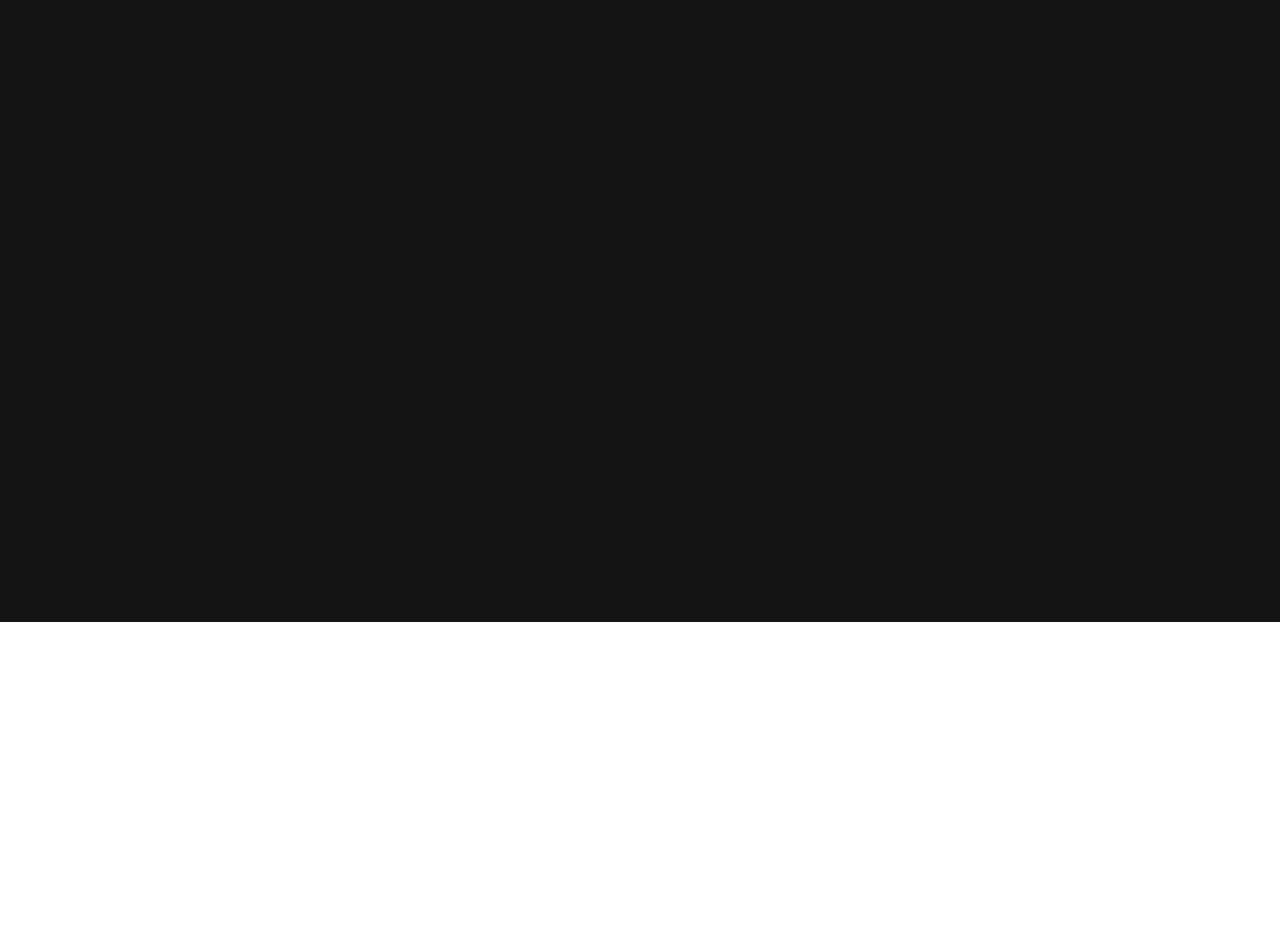
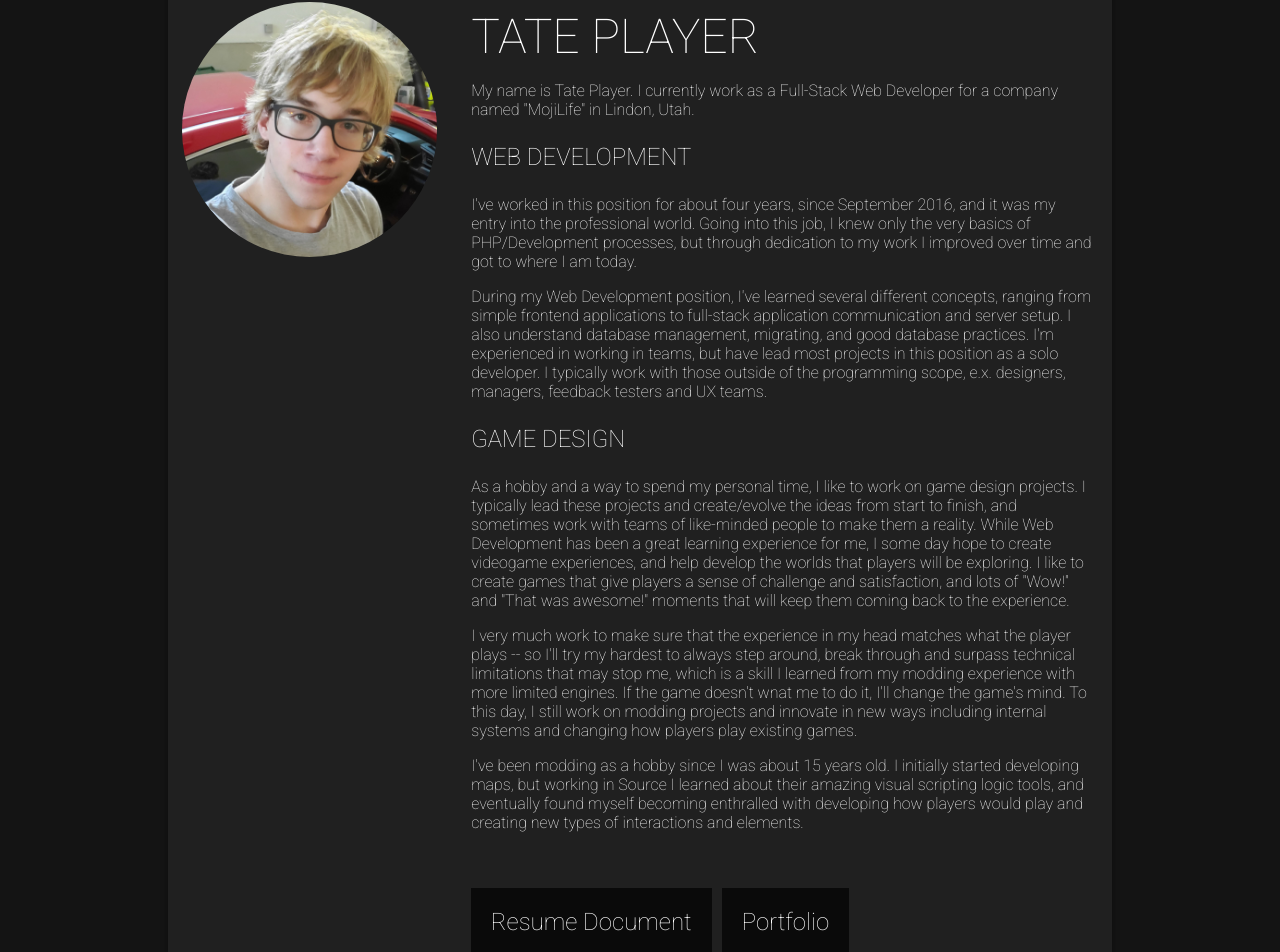
Before and after one commit to tateplayer/tatesite, a Vue app: page /about in a window 1280 px wide. Shown: the part 178-1130 px from the top of the page. Before the commit the page ends 800 px from the top, so only its background shows below. Built offline with nearby package versions, Linux system fonts and the light colour scheme.

Commit message:
added about, contact pages, resume

```diff
--- a/index.html
+++ b/index.html
@@ -158,6 +158,38 @@ h1, h2, h3, h4, h5 {
   padding-top:116px;
   margin-left:50px;
   margin-right:50px;
+  padding-bottom:50px;
+}
+
+.section-standalone {
+    margin:0 auto;
+    width:80%;
+    background-color:rgb(32, 32, 32);
+    margin-top:50px;
+    box-shadow:0px 0px 5px 2px rgba(0, 0, 0, 0.25);
+    font-size:0;
+}
+
+.section-container {
+    width:80%;
+    margin:0 auto;
+    padding-top:20px;
+}
+.section-container > p {
+    font-family:"Roboto";
+    font-weight:200;
+    font-size:18px;
+    color:white;
+    text-indent:5%;
+    margin:0;
+}
+
+.section-container > p > a {
+  color:white;
+}
+
+a {
+  color:white;
 }
 
 @media only screen and ( max-width:720px )
@@ -168,9 +200,33 @@ h1, h2, h3, h4, h5 {
   }
   .main-navigation-title {
     font-size:24px;
+    display:none;
   }
 }
 
+/*
+  SOME GLOBAL FONTS
+*/
+.texttitle {
+  font-size:48px;
+}
+.textbig {
+  font-size:30px;
+}
+.textmedium {
+  font-size:24px;
+}
+.textsmall {
+  font-size:16px;
+}
+
+.font-roboto-thin {
+  font-family:"Roboto";
+  font-weight:200;
+}
+.text-white {
+  color:white;
+}
 
 
 </style>
--- a/src/App.vue
+++ b/src/App.vue
@@ -55,7 +55,7 @@ export default {
   },
   methods: {
     updateHeaderStyles: function () {
-      if (this.$route.name !== "home") {
+      if (this.$route.name !== "home" && this.$route.name !== "about") {
         this.navTitleStyle.opacity = 100
         this.navTitleStyle.maxWidth = "300px"
       } else {
--- /dev/null
+++ b/src/components/About.vue
@@ -0,0 +1,95 @@
+<template>
+    <div class="sectional">
+        <div class="section-standalone">
+            <div class="horiz-3070-left">
+                <div class="portrait-main-container">
+                    <img src="/static/about/tate-headshot-june62020.jpg" />
+                </div>
+            </div>
+            <div class="horiz-3070-right">
+                <div style="padding:20px">
+                    <h3 class="font-roboto-thin texttitle text-white">TATE PLAYER</h3>
+                    <p class="font-roboto-thin textsmall text-white">My name is Tate Player. I currently work as a Full-Stack Web Developer for a company named "MojiLife" in Lindon, Utah.</p>
+                    <p class="font-roboto-thin textmedium text-white">WEB DEVELOPMENT</p>
+                    <p class="font-roboto-thin textsmall text-white">I've worked in this position for about four years, since September 2016, and it was my entry into the professional world. Going into this job, I knew only the very basics of PHP/Development processes, but through dedication to my work I improved over time and got to where I am today.</p>
+                    <p class="font-roboto-thin textsmall text-white">During my Web Development position, I've learned several different concepts, ranging from simple frontend applications to full-stack application communication and server setup. I also understand database management, migrating, and good database practices. I'm experienced in working in teams, but have lead most projects in this position as a solo developer. I typically work with those outside of the programming scope, e.x. designers, managers, feedback testers and UX teams.</p>
+                    <p class="font-roboto-thin textmedium text-white">GAME DESIGN</p>
+                    <p class="font-roboto-thin textsmall text-white">As a hobby and a way to spend my personal time, I like to work on game design projects. I typically lead these projects and create/evolve the ideas from start to finish, and sometimes work with teams of like-minded people to make them a reality. While Web Development has been a great learning experience for me, I some day hope to create videogame experiences, and help develop the worlds that players will be exploring. I like to create games that give players a sense of challenge and satisfaction, and lots of "Wow!" and "That was awesome!" moments that will keep them coming back to the experience.</p>
+                    <p class="font-roboto-thin textsmall text-white">I very much work to make sure that the experience in my head matches what the player plays -- so I'll try my hardest to always step around, break through and surpass technical limitations that may stop me, which is a skill I learned from my modding experience with more limited engines. If the game doesn't wnat me to do it, I'll change the game's mind. To this day, I still work on modding projects and innovate in new ways including internal systems and changing how players play existing games.</p>
+                    <p class="font-roboto-thin textsmall text-white">I've been modding as a hobby since I was about 15 years old. I initially started developing maps, but working in Source I learned about their amazing visual scripting logic tools, and eventually found myself becoming enthralled with developing how players would play and creating new types of interactions and elements.</p>
+                </div>
+            </div>
+            <div class="about-links-container">
+                <a href="/static/about/tate-player-resume-2020.pdf"><button class="about-link-button">Resume Document</button></a>
+                <router-link to="/projects" tag="button" class="about-link-button">Portfolio</router-link>
+            </div>
+        </div>
+    </div>
+</template>
+
+<script>
+export default {
+  name: "About"
+}
+</script>
+
+<style scoped>
+    .horiz-3070-left {
+        vertical-align:top;
+        display:inline-block;
+        width:30%;
+    }
+    .horiz-3070-right {
+        vertical-align:top;
+        display:inline-block;
+        width:70%;
+    }
+    .portrait-main-container {
+        padding:5%;
+    }
+    .portrait-main-container img {
+        border-radius:50%;
+        overflow:hidden;
+        width:100%;
+    }
+    .about-links-container {
+        width:100%;
+        padding:20px;
+        text-align:center;
+    }
+    .about-link-button {
+        border:0;
+        background-color:rgb(20, 20, 20);
+        color:white;
+        font-family:"Roboto";
+        font-weight:200;
+        font-size:24px;
+        padding:20px;
+        background: linear-gradient( to bottom, rgb( 10, 10, 10 ) 50%, white 50%);
+        background-size:100% 200%;
+        background-position:left top;
+        transition:all 500ms ease;
+        transition-property:background-position, color;
+        cursor:pointer;
+        margin-right:5px;
+        margin-left:5px;
+    }
+    .about-link-button:hover {
+        color:rgb(32, 32, 32);
+        background-position:left bottom;
+    }
+    @media only screen and (max-width:900px)
+    {
+        .section-standalone {
+            width:100%;
+        }
+        .horiz-3070-left {
+            width:100%;
+            display:block;
+        }
+        .horiz-3070-right {
+            width:100%;
+            display:block;
+        }
+    }
+</style>
--- /dev/null
+++ b/src/components/Contact.vue
@@ -0,0 +1,58 @@
+<template>
+    <div class="sectional">
+        <div class="section-standalone" style="padding-top:30px;padding-bottom:30px;">
+            <div class="section-container">
+                <h3 class="font-roboto-thin texttitle text-white">CONTACT</h3>
+                <p class="contact-paragraph-spaced">For business queries and other requests along those lines, you can send me an e-mail at <a href="mailto:contact@tateplayer.codes">contact@tateplayer.codes</a>.</p>
+                <p class="contact-paragraph-spaced">For other things, as well as viewing some of my work on outward-facing social platforms, you can check out the links below:</p>
+                <ul class="contact-paragraph-spaced font-roboto-thin textsmall text-white contact-list">
+                    <li><a class="link-white textmedium" href="https://twitter.com/lilrobotty"><button class="contact-link-button">Twitter</button></a></li>
+                    <li><a class="link-white textmedium" href="https://www.youtube.com/channel/UCghRyxbrX8bolFG--KDJ3Hg"><button class="contact-link-button">Youtube</button></a></li>
+                    <li><a class="link-white textmedium" href="https://steamcommunity.com/profiles/76561198311612817/myworkshopfiles/"><button class="contact-link-button">Steam Workshop</button></a></li>
+                    <li><a class="link-white textmedium" href="https://www.linkedin.com/in/kameron-player-ab2010147/"><button class="contact-link-button">LinkedIn</button></a></li>
+                </ul>
+                <p class="contact-paragraph-spaced"></p>
+            </div>
+        </div>
+    </div>
+</template>
+
+<script>
+export default {
+  name: "Contact"
+}
+</script>
+
+<style scoped>
+    .contact-list {
+        list-style-type:none;
+    }
+    .contact-list > li {
+        margin-top:20px;
+        display:inline-block;
+    }
+    .contact-paragraph-spaced {
+        margin-top:10px;
+        margin-bottom:20px;
+        text-indent:0%;
+    }
+    .contact-link-button {
+        border:0;
+        background-color:rgb(20, 20, 20);
+        color:white;
+        font-family:"Roboto";
+        font-weight:200;
+        font-size:24px;
+        padding:20px;
+        background: linear-gradient( to bottom, rgb( 10, 10, 10 ) 50%, white 50%);
+        background-size:100% 200%;
+        background-position:left top;
+        transition:all 500ms ease;
+        transition-property:background-position, color;
+        cursor:pointer;
+    }
+    .contact-link-button:hover {
+        color:rgb(32, 32, 32);
+        background-position:left bottom;
+    }
+</style>
--- a/src/components/Home.vue
+++ b/src/components/Home.vue
@@ -46,14 +46,6 @@ export default {
 </script>
 
 <style>
-  .font-roboto-thin {
-    font-family:"Roboto";
-    font-weight:200;
-  }
-  .text-white {
-    color:white;
-  }
-
   .home-wrapper {
     width:100%;
     height:100vh;
--- a/src/components/projects/layout.vue
+++ b/src/components/projects/layout.vue
@@ -6,14 +6,14 @@
       </div>
       <div class="project-title-wrapper">
         <div class="project-title-wrapper-inner">
-          <h2 class="main-navigation-title">{{ project_details.title }}</h2>
+          <h2 class="font-roboto-thin text-white textbig">{{ project_details.title }}</h2>
         </div>
         <!--<div class="project-title-underline"></div>-->
       </div>
       <div class="project-section" v-for="content in project_details.content" v-bind:key="content.title">
         <div class="section-title">
           <div class="section-title-inner">
-            <h2 class="main-navigation-title">{{ content.title }}</h2>
+            <h2 class="font-roboto-thin text-white textbig">{{ content.title }}</h2>
           </div>
         </div>
         <div v-for="(value, index) in content.values" v-bind:key="index" class="section-container">
@@ -140,19 +140,6 @@ export default {
     align-items:center;
     width:50%;
   }
-  .section-container {
-    width:80%;
-    margin:0 auto;
-    padding-top:20px;
-  }
-  .section-container > p {
-    font-family:"Roboto";
-    font-weight:200;
-    font-size:18px;
-    color:white;
-    text-indent:5%;
-    margin:0;
-  }
   .section-project-image {
     font-size:0;
     background-color:rgb(10, 10, 10);
--- a/src/router/index.js
+++ b/src/router/index.js
@@ -4,6 +4,8 @@ import Router from 'vue-router'
 // VIEWS
 import Home from '@/components/Home'
 import Projects from '@/components/Projects'
+import About from '@/components/About'
+import Contact from '@/components/Contact'
 
 // PROJECT VIEWS
 import projectView from '@/components/projects/layout'
@@ -22,7 +24,17 @@ var router = new Router({
       name: "projects",
       component: Projects
     },
-    /* personal projects */
+    {
+      path: "/about",
+      name: "about",
+      component: About
+    },
+    {
+      path: "/contact",
+      name: "contact",
+      component: Contact
+    },
+    /* project layout */
     {
       path: "/projects/:name",
       name: "project-view",
```
Also changed, not shown: src/components/projects/codware2.vue (deleted, +0 -9 lines), src/assets/data/project-list.json, static/about/tate-headshot-june62020.jpg (added), 1 other file (tests, documents, lock files or other folders).
